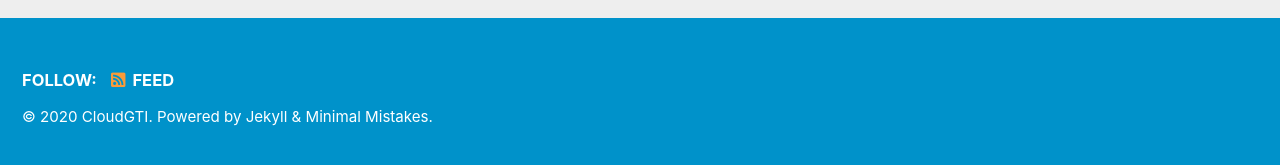
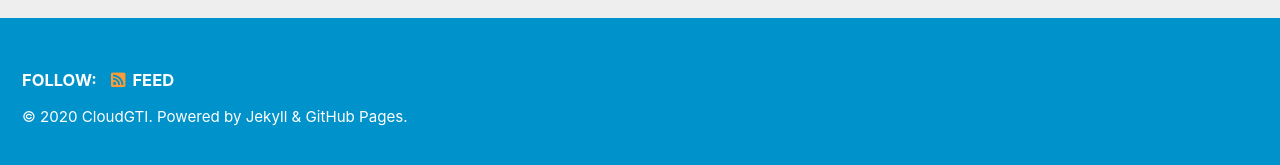
Before and after one commit to cloudgti/blog, a Jekyll site: the page built from index.html, in a window 1280 px wide. Shown: the part 727-892 px from the top of the page. Built offline with Jekyll 4.4.1, drawn with Linux system fonts in a browser that asks for light colours; cached includes are drawn as plain includes; the list of posts is cut into pages by our own code.

Commit message:
updated_footer

```diff
--- a/_includes/footer.html
+++ b/_includes/footer.html
@@ -16,4 +16,4 @@
   </ul>
 </div>
 
-<div class="page__footer-copyright">&copy; {{ site.time | date: '%Y' }} {{ site.name | default: site.title }}. {{ site.data.ui-text[site.locale].powered_by | default: "Powered by" }} <a href="https://jekyllrb.com" rel="nofollow">Jekyll</a> &amp; <a href="https://mademistakes.com/work/minimal-mistakes-jekyll-theme/" rel="nofollow">Minimal Mistakes</a>.</div>
+<div class="page__footer-copyright">&copy; {{ site.time | date: '%Y' }} {{ site.name | default: site.title }}. {{ site.data.ui-text[site.locale].powered_by | default: "Powered by" }} <a href="https://jekyllrb.com" rel="nofollow">Jekyll</a> &amp; <a href="https://pages.github.com/" rel="nofollow">GitHub Pages</a>.</div>
```
